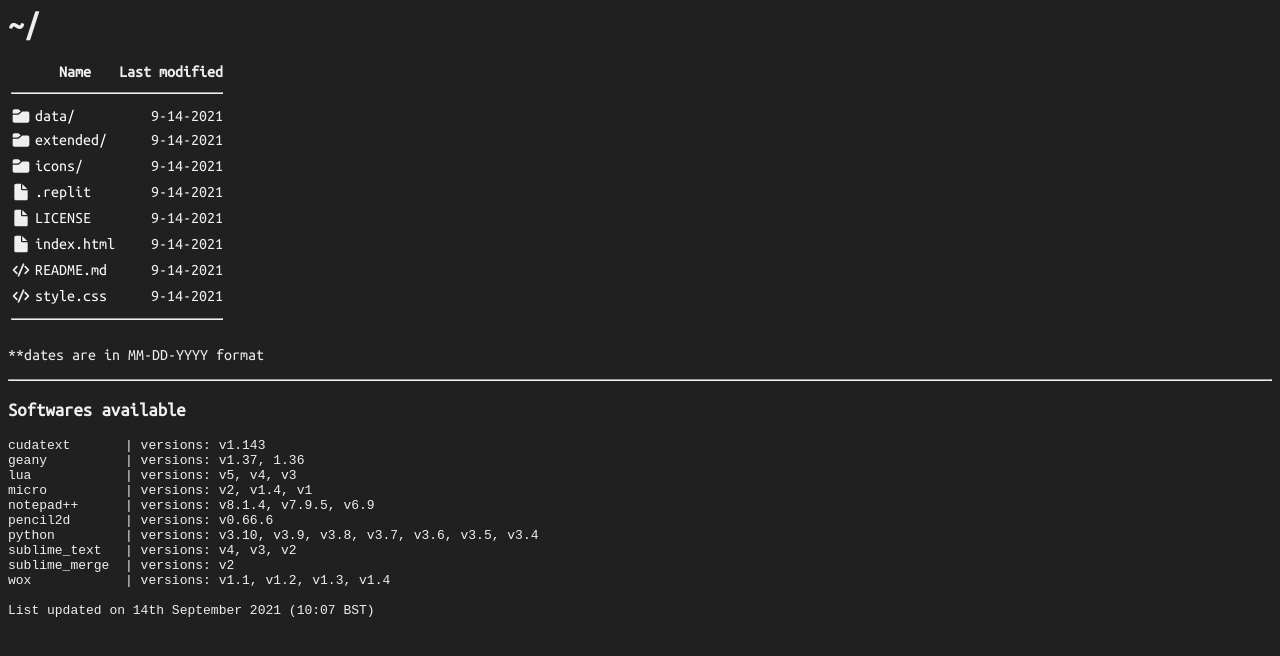
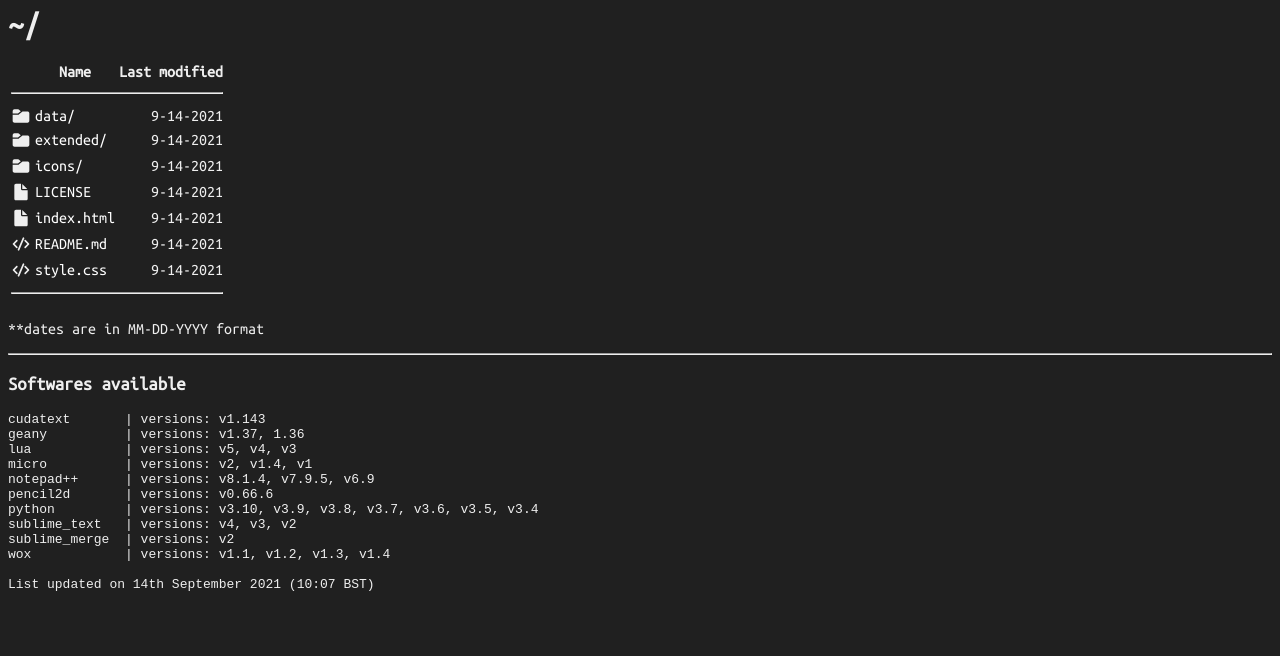
Before and after one commit to pro-get/pro-get.github.io, a plain HTML site: page index.html in a window 1280 px wide. Drawn offline with Linux system fonts and the light colour scheme.

Commit message:
remove useless .replit

```diff
--- a/index.html
+++ b/index.html
@@ -27,9 +27,6 @@
 
     <tr><td valign="top"><img src="https://pro-get.github.io/icons/folder.svg" alt="[folder]" width="20px" height="20px"/></td>
 		<td><a href="icons/">icons/</a></td><td align="right">9-14-2021</td></tr> <tr>
-
-    <tr><td valign="top"><img src="https://pro-get.github.io/icons/file.svg" alt="[file]" width="20px" height="20px"/></td>
-		<td><a href=".replit">.replit</a></td><td align="right">9-14-2021</td></tr> <tr>
 
     <tr><td valign="top"><img src="https://pro-get.github.io/icons/file.svg" alt="[file]" width="20px" height="20px"/></td>
 		<td><a href="LICENSE">LICENSE</a></td><td align="right">9-14-2021</td></tr> <tr>
```
Also changed, not shown: 1 other file.
